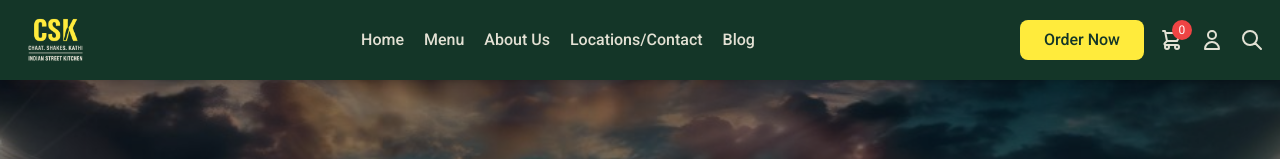
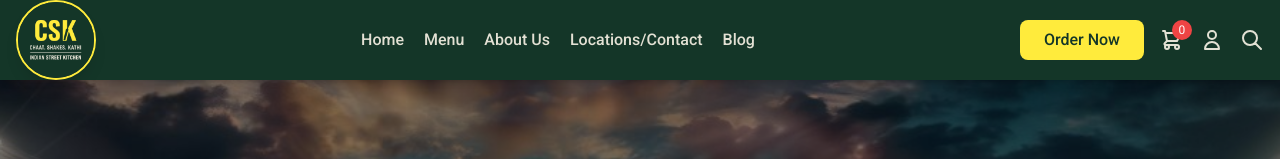
Before and after one commit to Amar-00772/csk-website, a plain HTML site: page index.html in a window 1280 px wide. Shown: the top 159 px of the page. Drawn offline with nearby package versions, Linux system fonts and the light colour scheme.

Commit message:
Update index.html

```diff
--- a/index.html
+++ b/index.html
@@ -97,7 +97,7 @@
     <div class="container mx-auto px-4 h-full flex items-center justify-between">
       <!-- Logo -->
       <a href="/" class="flex items-center transform hover:scale-105 transition duration-200">
-        <img src="assets/logo.png" alt="CSK Logo" class="h-16 md:h-20">
+        <img src="assets/logo.png" alt="CSK Logo" class="h-16 md:h-20 rounded-full border-2 border-[#FFEB3C] shadow-lg">
       </a>
       <!-- Navigation (Desktop) -->
       <nav class="hidden md:flex items-center space-x-5">
```
